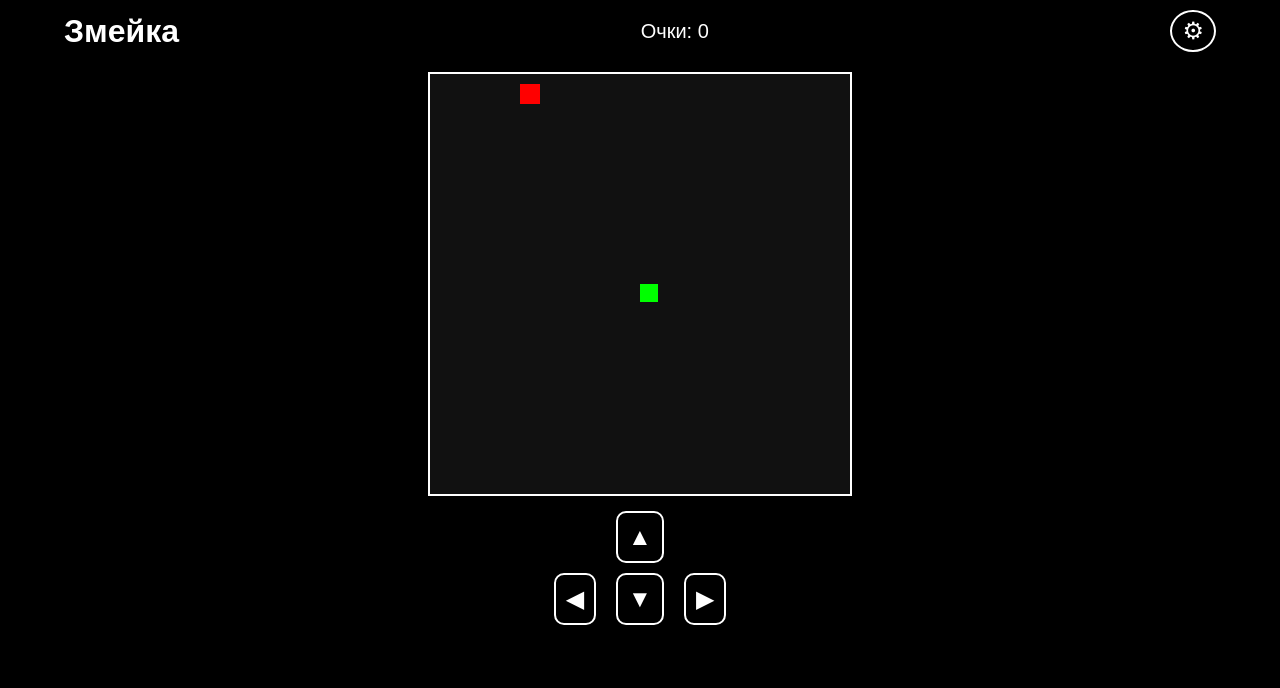
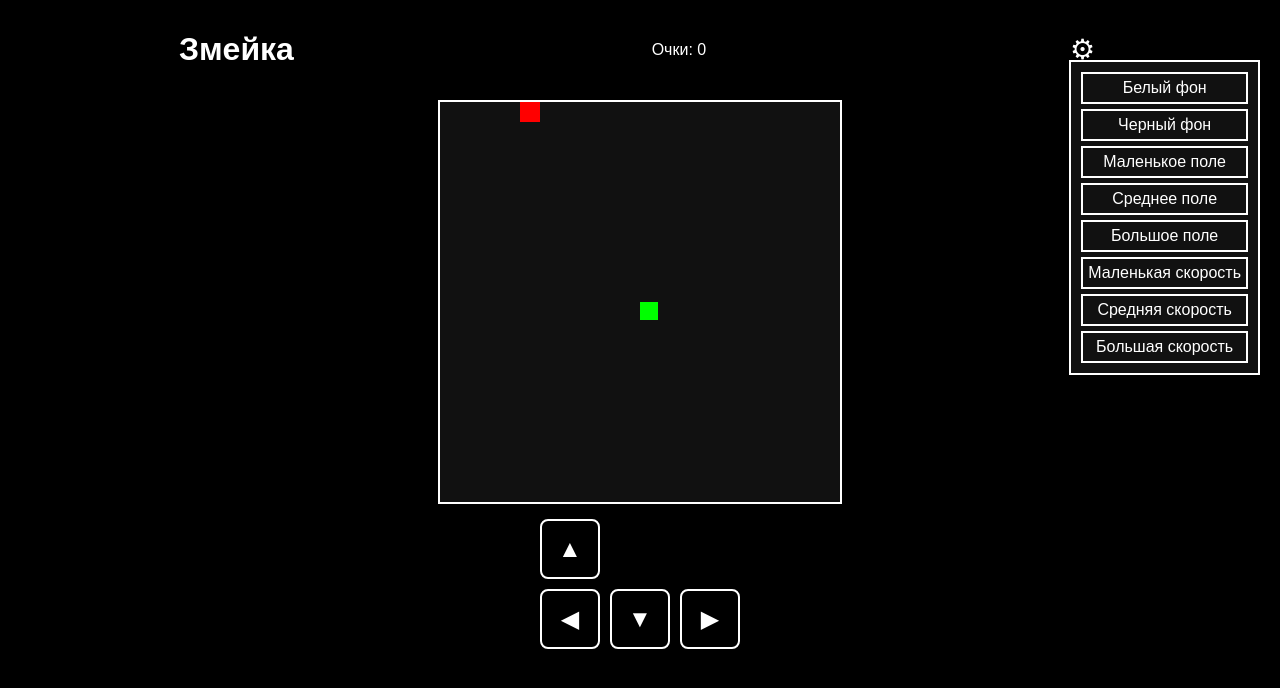
Before and after one commit to 1DarknessLegend/snake, a plain HTML site: page index.html in a window 1280 px wide. Drawn offline with Linux system fonts and the light colour scheme.

Commit message:
Update style.css

```diff
--- a/style.css
+++ b/style.css
@@ -1,9 +1,8 @@
-/* Общие стили */
 body {
   margin: 0;
   font-family: Arial, sans-serif;
-  background-color: #000;
-  color: #fff;
+  background-color: black;
+  color: white;
   display: flex;
   flex-direction: column;
   align-items: center;
@@ -12,73 +11,63 @@ body {
 }
 
 #header {
+  width: 100%;
   display: flex;
+  justify-content: space-around;
   align-items: center;
-  justify-content: space-between;
-  width: 90%;
-  margin: 10px 0;
-}
-
-#header h1 {
-  margin: 0;
-  font-size: 32px;
-}
-
-#score {
-  font-size: 20px;
+  margin-top: 10px;
 }
 
 #settingsButton {
-  font-size: 24px;
   background: none;
-  border: 2px solid white;
-  border-radius: 50%;
-  padding: 5px 10px;
-  color: white;
+  border: none;
+  font-size: 28px;
   cursor: pointer;
+  color: inherit;
+  outline: none;
+}
+
+#settingsButton:focus {
   outline: none;
 }
 
 #gameContainer {
-  display: flex;
-  flex-direction: column;
-  align-items: center;
   margin-top: 10px;
+  background-color: #111;
   border: 2px solid white;
-  padding: 10px;
-  background-color: #111;
+  position: relative;
 }
 
 #gameCanvas {
+  display: block;
   background-color: #111;
-  display: block;
 }
 
 #controls {
   margin-top: 10px;
-  display: flex;
-  flex-direction: column;
-  align-items: center;
 }
 
-#controls > button, #controls > div > button {
+#controls button {
+  background: transparent;
+  border: 2px solid white;
+  color: white;
+  font-size: 24px;
   margin: 5px;
-  padding: 10px;
-  font-size: 24px;
-  border: 2px solid white;
-  border-radius: 10px;
-  background: transparent;
-  color: white;
+  border-radius: 8px;
   cursor: pointer;
+  width: 60px;
+  height: 60px;
+}
+
+#controls button:focus {
   outline: none;
 }
 
 #controls > div {
   display: flex;
-  gap: 10px;
+  justify-content: center;
 }
 
-/* Меню настроек */
 #settingsMenu {
   position: absolute;
   top: 60px;
@@ -86,9 +75,14 @@ body {
   background: #111;
   border: 2px solid white;
   padding: 10px;
+  display: flex;
+  flex-direction: column;
+  gap: 5px;
+  z-index: 10;
+}
+
+.hidden {
   display: none;
-  flex-direction: column;
-  z-index: 1000;
 }
 
 #settingsMenu button {
@@ -96,13 +90,10 @@ body {
   border: 2px solid white;
   color: white;
   padding: 5px;
-  margin: 5px 0;
   cursor: pointer;
   font-size: 16px;
+}
+
+#settingsMenu button:focus {
   outline: none;
 }
-
-/* Состояния */
-.hidden {
-  display: none;
-}
```
